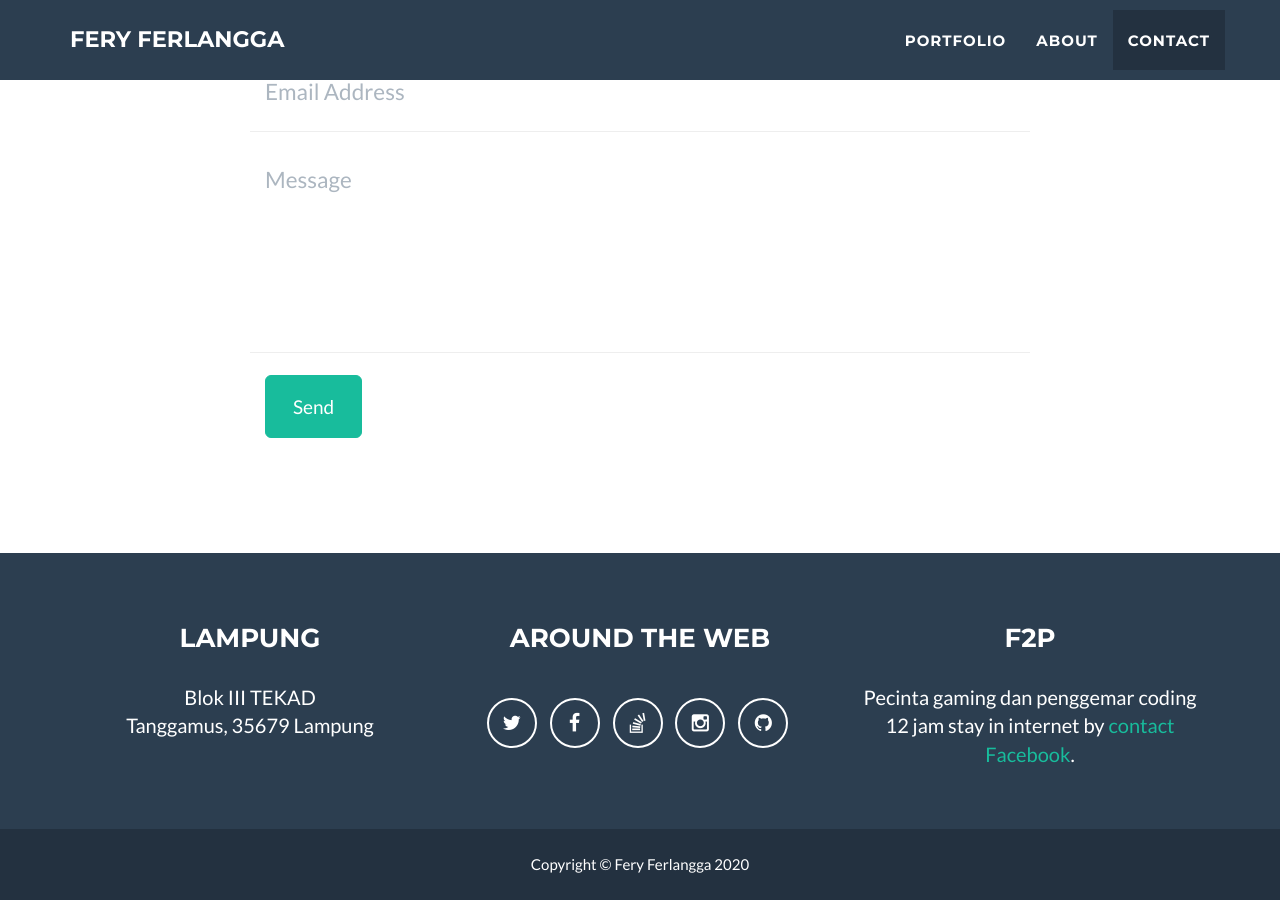
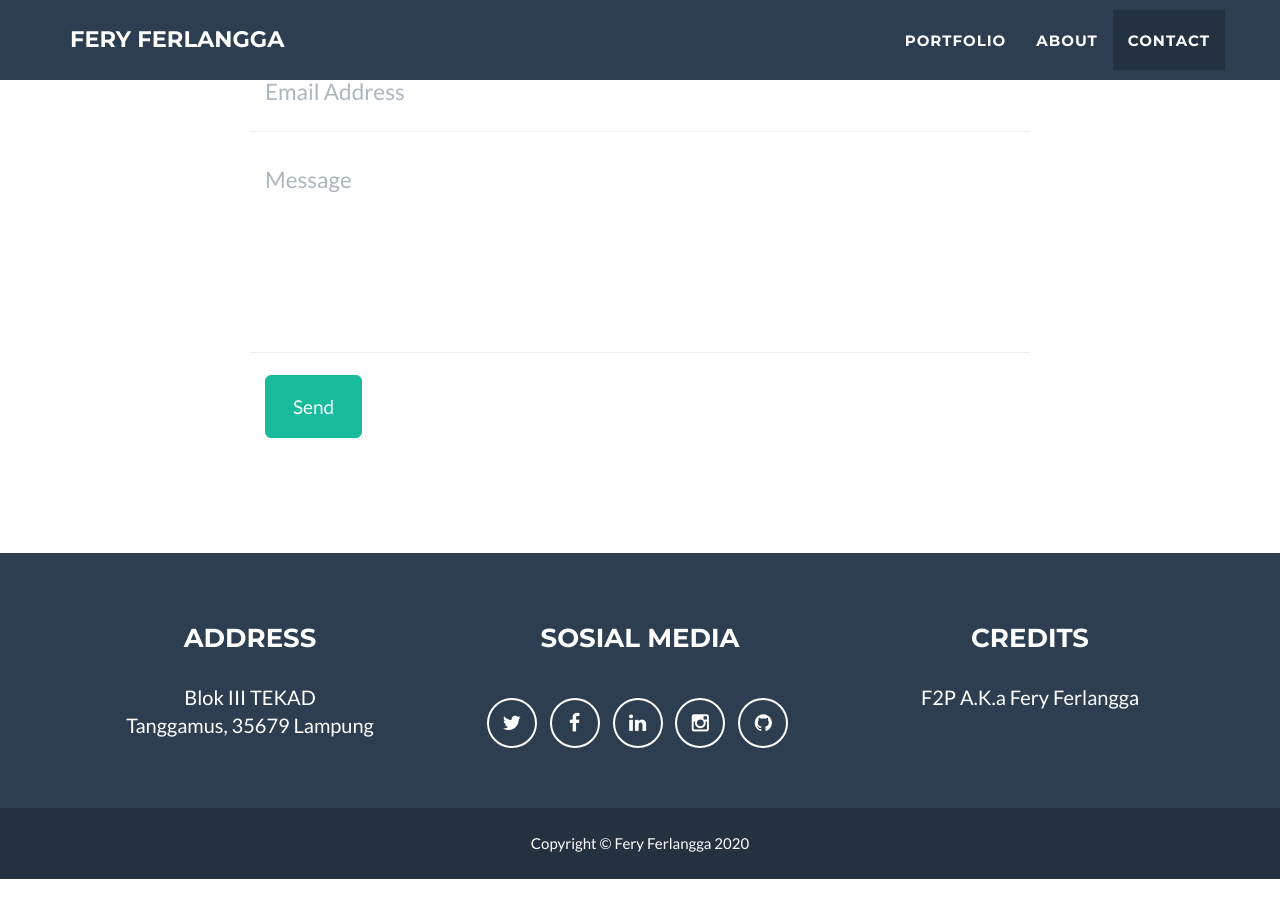
Before and after one commit to feryferlangga/feryferlangga.github.io, a Jekyll site: the page built from index.html, in a window 1280 px wide and 900 px high, scrolled down 2399 px. Built offline with Jekyll 4.4.1, drawn with Linux system fonts in a browser that asks for light colours; after the commit the page ends 3278 px from its top, so only the background shows below that.

Commit message:
Update _config.yml

```diff
--- a/_config.yml
+++ b/_config.yml
@@ -34,9 +34,9 @@ color:
 # Footer settings
 footer:
   copyright: Fery Ferlangga
-  location: Lampung
-  social: Around the Web
-  credits: F2P
+  location: Address
+  social: Sosial Media
+  credits: Credits
 
 # Social networks usernames (many more available: google-plus, flickr, dribbble, pinterest, instagram, tumblr, linkedin, etc.)
 social:
@@ -44,8 +44,8 @@ social:
     url: http://twitter.com/AfuckingAA
   - title: facebook
     url: https://facebook.com/fery.ferlangga
-  - title: stack-overflow
-    url: /
+  - title: linkedin
+    url: https://id.linkedin.com/in/feryferlangga
   - title: instagram
     url: https://www.instagram.com/feryferlangga
   - title: github
@@ -57,7 +57,7 @@ address:
   - line: Tanggamus, 35679 Lampung
 
 # Credits content
-credits: 'Pecinta gaming dan penggemar coding 12 jam stay in internet by <a href="https://facebook.com/fery.ferlangga">contact Facebook</a>.'
+credits: 'F2P A.K.a Fery Ferlangga'
 
 # Build settings
 markdown: kramdown
```
